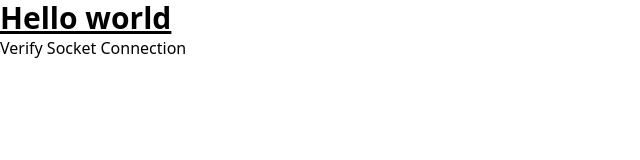
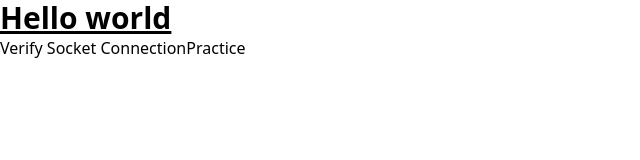
Before and after one commit to SHIVAM-KUMAR-59/Chat-App, a React (Vite) app in the folder Frontend/: page / in a window 1280 px wide. Shown: the top 160 px of the page, without its empty margins (0-640 px from the left). Built offline with nearby package versions, Linux system fonts and the light colour scheme; no server answers.

Commit message:
Socket.io Configured

```diff
--- a/Frontend/src/App.jsx
+++ b/Frontend/src/App.jsx
@@ -1,3 +1,4 @@
+import PracticeButton from './PracticeButton'
 import VerifyConnectionButton from './VerifyConnectionButton'
 
 function App() {
@@ -5,6 +6,7 @@ function App() {
     <>
       <h1 className="text-3xl font-bold underline">Hello world</h1>
       <VerifyConnectionButton />
+      <PracticeButton />
     </>
   )
 }
--- /dev/null
+++ b/Frontend/src/PracticeButton.jsx
@@ -0,0 +1,19 @@
+import React from 'react'
+import { io } from 'socket.io-client'
+
+const socket = io(`http://localhost:8000`)
+
+const PracticeButton = () => {
+  const handleOnClick = (e) => {
+    socket.emit('practice', e.target.value)
+    console.log(e.target.value)
+    alert('Practiced!')
+  }
+  return (
+    <button value="Practice" onClick={handleOnClick}>
+      Practice
+    </button>
+  )
+}
+
+export default PracticeButton
```
